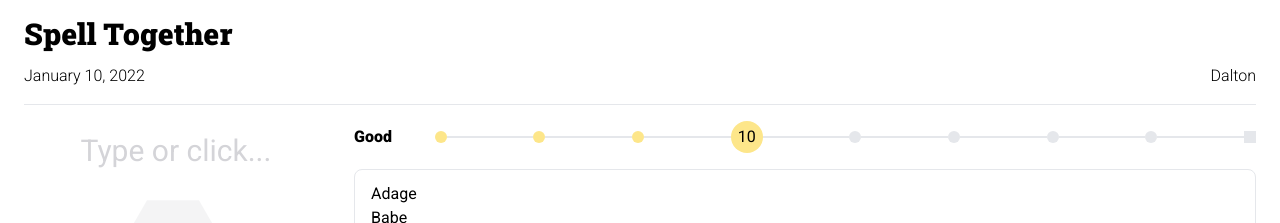
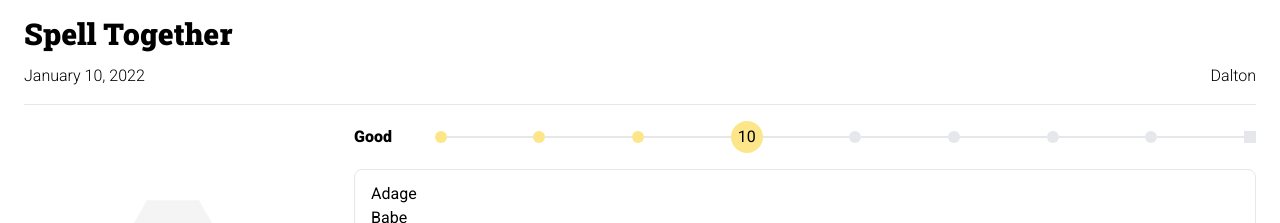
Before and after one commit to daltonscharff/spell-together, a Next.js app in the folder packages/web-client/: page /rooms/1 in a window 1280 px wide. Shown: the top 223 px of the page. Built offline with nearby package versions, Linux system fonts and the light colour scheme.

Commit message:
sets isFocued to true on page load

```diff
--- a/packages/web-client/components/LetterInput.tsx
+++ b/packages/web-client/components/LetterInput.tsx
@@ -27,7 +27,7 @@ const LetterInput: FC<Props> = ({
   centerLetter,
   onChange,
 }) => {
-  const [isFocused, setIsFocused] = useState(false);
+  const [isFocused, setIsFocused] = useState(true);
 
   useEffect(() => {
     const registerEvent = (event: KeyboardEvent) => {
```
